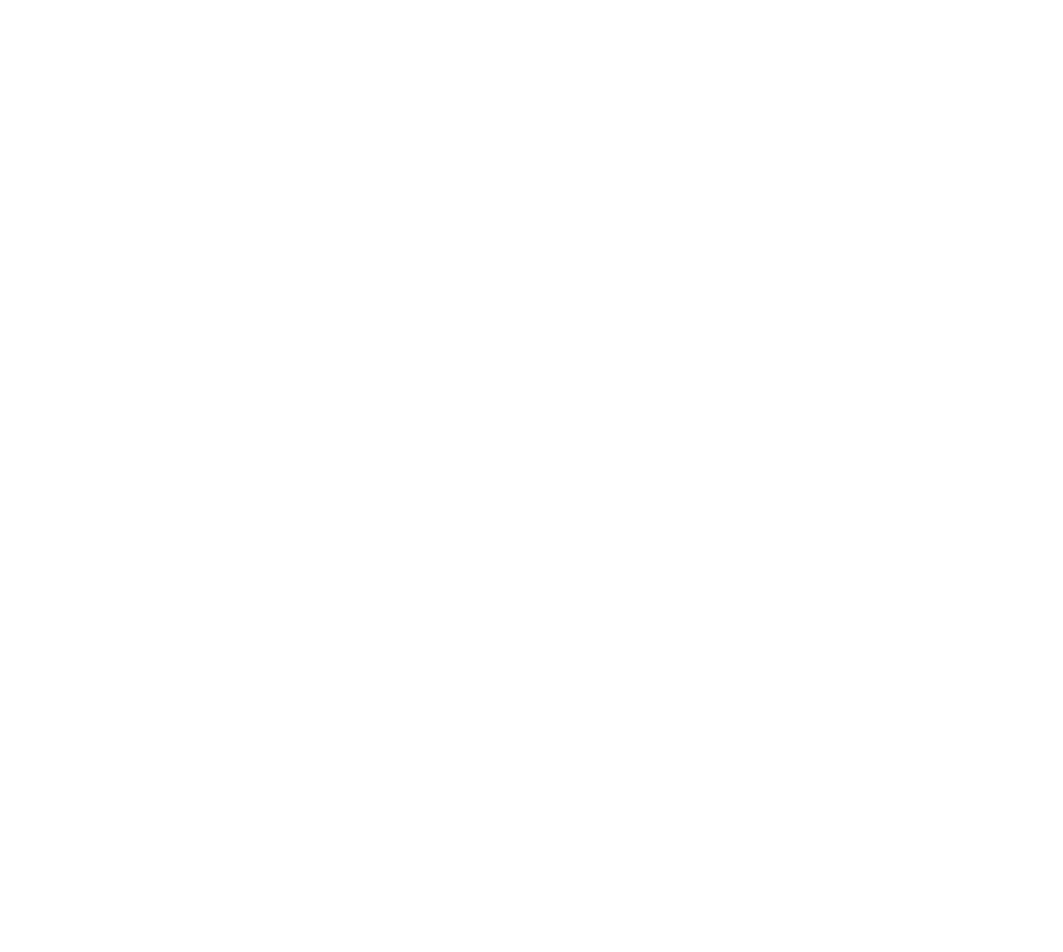
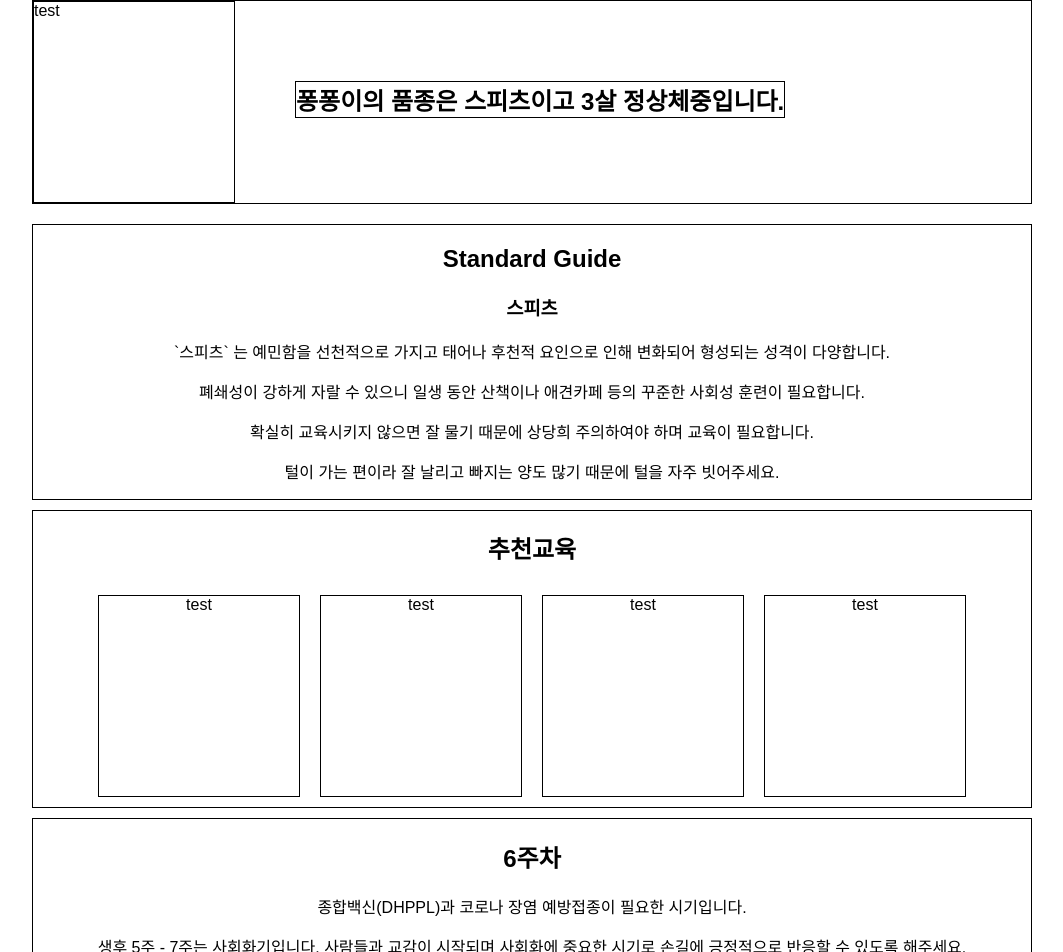
Before and after one commit to fastcampus-hackaton/fds-sps-hackaton, a React (Create React App) app: page /result in a window 1280 px wide. Shown: the top 952 px of the page, without its empty margins (108-1171 px from the left). Before the commit the page ends 800 px from the top, so only its background shows below. Built offline with nearby package versions, Linux system fonts and the light colour scheme.

Commit message:
FinalResult Component Edit

```diff
--- a/src/App.js
+++ b/src/App.js
@@ -2,6 +2,7 @@ import React, { Component } from "react";
 import { BrowserRouter, Route, Switch } from "react-router-dom";
 import { DataProvider } from "./contexts/DataContext";
 import Reserve from "./components/Reserve";
+import FinalResult from "./components/FinalResult";
 
 class App extends Component {
   render() {
@@ -12,6 +13,7 @@ class App extends Component {
             <Switch>
               <Route path="/home" component={Home} />
               <Route path="/reserve" component={Reserve} />
+              <Route path="/result" component={FinalResult} />
               <Route exact path="/" component={Home} />
             </Switch>
           </div>
--- /dev/null
+++ b/src/components/FinalResult.js
@@ -0,0 +1,74 @@
+import React from "react";
+
+export default class FinalResult extends React.Component {
+  render() {
+    return (
+      <div class="wrapper">
+        <div class="info">
+          <div class="dog-img">test</div>
+          <h2 class="dog-info">
+            퐁퐁이의 품종은 스피츠이고 3살 정상체중입니다.
+          </h2>
+        </div>
+        <div class="guideline">
+          <h2>Standard Guide</h2>
+          <h3>스피츠</h3>
+          <p>
+            {" "}
+            <span>`스피츠`</span> 는 예민함을 선천적으로 가지고 태어나 후천적
+            요인으로 인해 변화되어 형성되는 성격이 다양합니다.
+          </p>{" "}
+          <p>
+            폐쇄성이 강하게 자랄 수 있으니 일생 동안 산책이나 애견카페 등의
+            꾸준한 사회성 훈련이 필요합니다.
+          </p>{" "}
+          <p>
+            확실히 교육시키지 않으면 잘 물기 때문에 상당희 주의하여야 하며
+            교육이 필요합니다.
+          </p>{" "}
+          <p>
+            털이 가는 편이라 잘 날리고 빠지는 양도 많기 때문에 털을 자주
+            빗어주세요.
+          </p>
+        </div>
+        <div class="suggest-section">
+          <h2>추천교육</h2>
+          <div>
+            <div class="test"> test </div>
+            <div class="test"> test </div>
+            <div class="test"> test </div>
+            <div class="test"> test </div>
+          </div>
+        </div>
+        <div class="guideline">
+          <h2>6주차</h2>
+          <p>
+            {" "}
+            종합백신(DHPPL)과 코로나 장염 예방접종이 필요한 시기입니다.{" "}
+          </p>{" "}
+          <p>
+            생후 5주 - 7주는 사회화기입니다. 사람들과 교감이 시작되며 사회화에
+            중요한 시기로 손길에 긍정적으로 반응할 수 있도록 해주세요.
+          </p>{" "}
+          <p>
+            어미와 격리하는 최적기 입니다. 건사료를 모견과 분리하여
+            급여해주세요.
+          </p>{" "}
+          <p>
+            자견들 사이 서열싸움이 시작됩니다. 개별식기에 먹이를 급여해주세요.
+            양질의 사료를 1일 3-4회 급여해주세요.
+          </p>
+        </div>
+        <div class="suggest-section">
+          <h2>6주차 추천교육</h2>
+          <div>
+            <div class="test"> test </div>
+            <div class="test"> test </div>
+            <div class="test"> test </div>
+            <div class="test"> test </div>
+          </div>
+        </div>
+      </div>
+    );
+  }
+}
--- a/src/index.css
+++ b/src/index.css
@@ -1,3 +1,53 @@
+.wrapper {
+  display: block;
+  width: 1000px;
+  margin: 0 auto;
+  text-align: center;
+}
+
+.wrapper .dog-img {
+  float: left;
+  text-align: left;
+  border: 1px solid black;
+  width: 200px;
+  height: 200px;
+}
+
+.wrapper .dog-info {
+  float: left;
+  margin-left: 60px;
+  margin-top: 80px;
+  border: 1px solid black;
+}
+
+.wrapper .info {
+  overflow: hidden;
+  margin-bottom: 20px;
+  border: 1px solid black;
+}
+
+.wrapper .input-text {
+  font-size: 2rem;
+}
+
+.wrapper .suggest-section {
+  border: solid 1px black;
+  margin-bottom: 10px;
+}
+
+.wrapper .test {
+  display: inline-block;
+  width: 200px;
+  height: 200px;
+  border: solid 1px black;
+  margin: 10px;
+}
+
+.wrapper .guideline {
+  border: solid 1px black;
+  margin-bottom: 10px;
+}
+
 body {
   margin: 0;
   padding: 0;
--- a/src/index.scss
+++ b/src/index.scss
@@ -1,5 +1,5 @@
 @import "styles/layout";
-
+@import "styles/finalResult";
 body {
   margin: 0;
   padding: 0;
--- /dev/null
+++ b/src/styles/_finalResult.scss
@@ -0,0 +1,49 @@
+.wrapper {
+  display: block;
+  width: 1000px;
+  margin: 0 auto;
+  //background: #c2aaba;;
+  text-align: center;
+
+  .dog-img {
+    float: left;
+    text-align: left;
+    border: 1px solid black;
+    width: 200px;
+    height: 200px;
+  }
+
+  .dog-info {
+    float: left;
+    margin-left: 60px;
+    margin-top: 80px;
+    border: 1px solid black;
+  }
+
+  .info {
+    overflow: hidden;
+    margin-bottom: 20px;
+    border: 1px solid black;
+  }
+  .input-text {
+    font-size: 2rem;
+  }
+
+  .suggest-section {
+    border: solid 1px black;
+    margin-bottom: 10px;
+  }
+
+  .test {
+    display: inline-block;
+    width: 200px;
+    height: 200px;
+    border: solid 1px black;
+    margin: 10px;
+  }
+
+  .guideline {
+    border: solid 1px black;
+    margin-bottom: 10px;
+  }
+}
```
Also changed, not shown: 1 other file (tests, documents, lock files or other folders).
